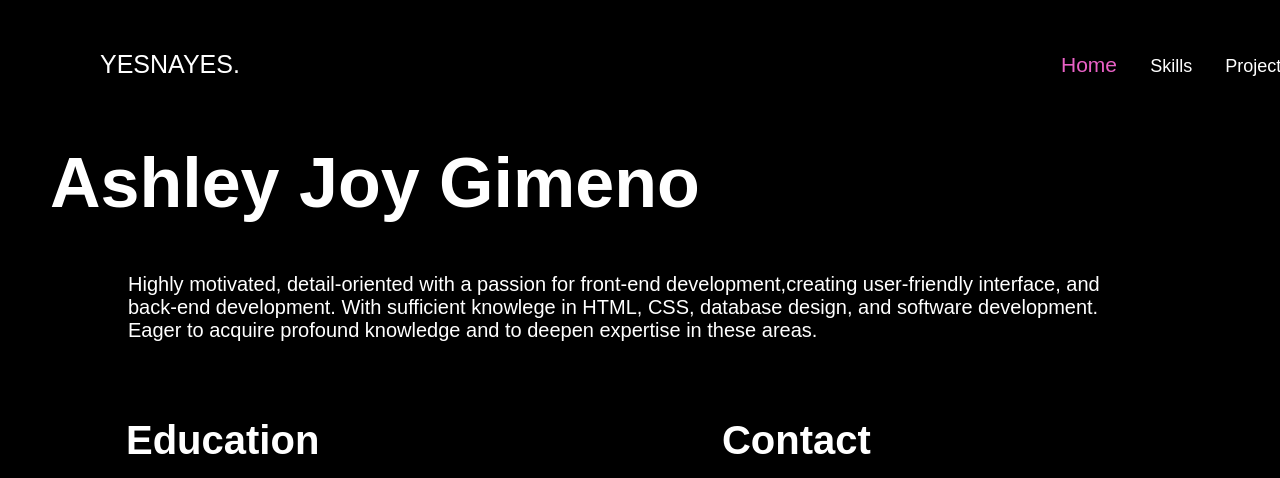
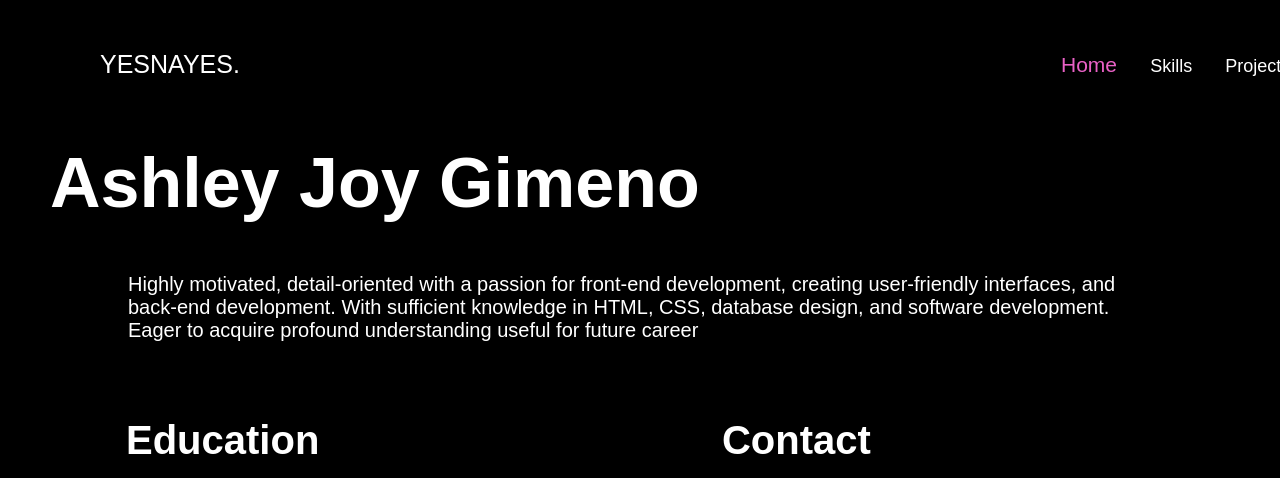
Before and after one commit to shhlleeyy/resume, a plain HTML site: page index.html in a window 1280 px wide. Shown: the top 478 px of the page. Drawn offline with nearby package versions, Linux system fonts and the light colour scheme.

Commit message:
Update index.html

```diff
--- a/index.html
+++ b/index.html
@@ -23,9 +23,9 @@
             </header>
             <div>
                 <h1>Ashley Joy Gimeno</h1>
-                <p>Highly motivated, detail-oriented with a passion for front-end development,creating user-friendly interface, and back-end development.
-                    With sufficient knowlege in HTML, CSS, database design, and software development.
-                    Eager to acquire profound knowledge and to deepen expertise in these areas.</p>
+                <p>Highly motivated, detail-oriented with a passion for front-end development, creating user-friendly interfaces, and back-end development.
+                    With sufficient knowledge in HTML, CSS, database design, and software development.
+                    Eager to acquire profound understanding useful for future career</p>
                 <table class="main">
                     <tr>
                         <th><h2>Education</h2></th>
```
